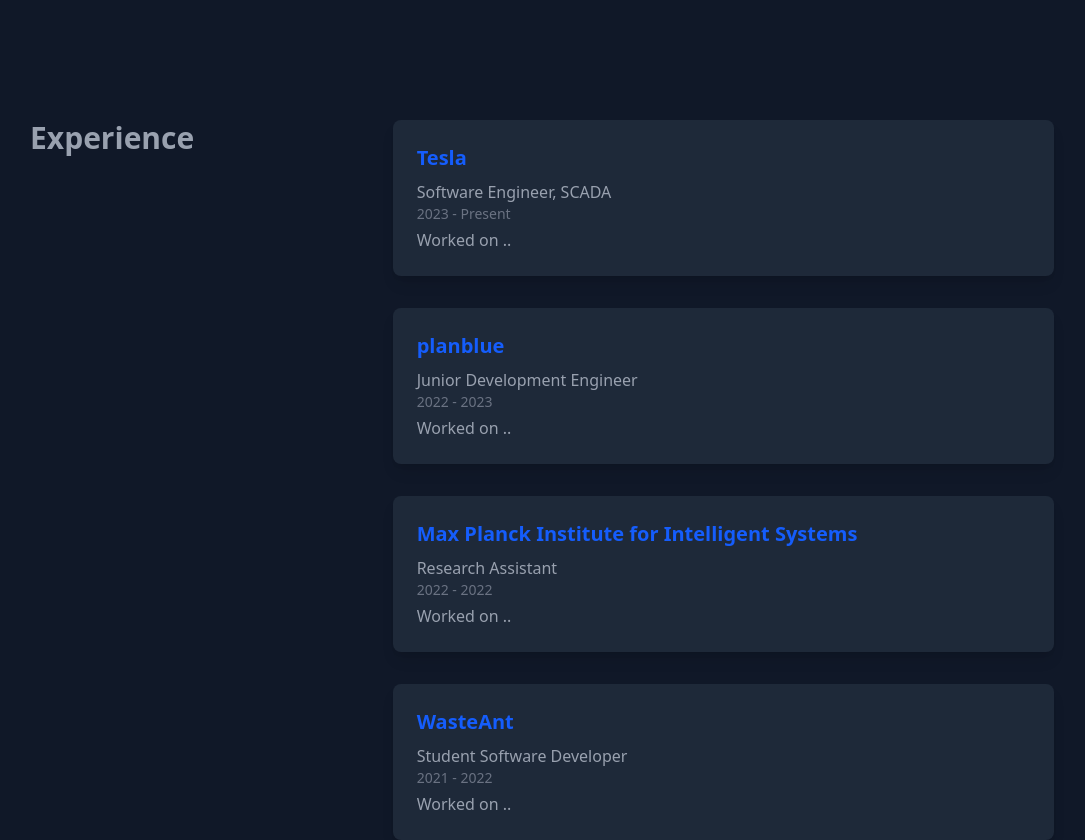
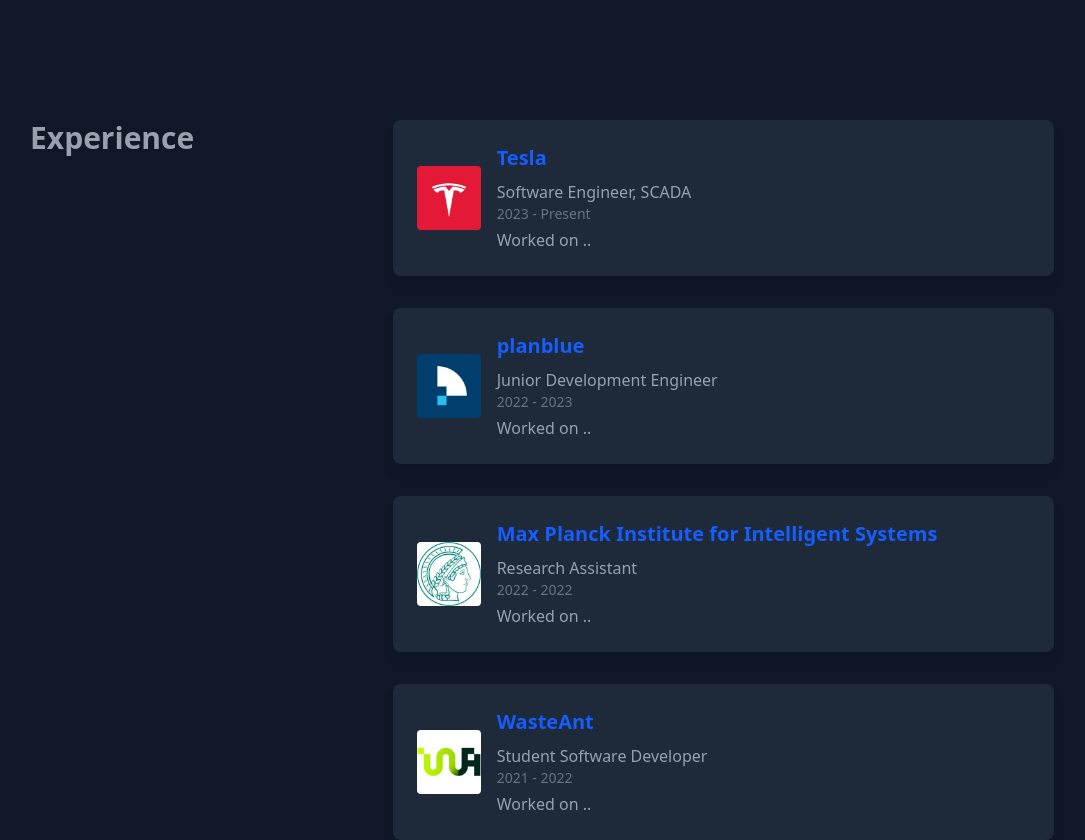
Before and after one commit to nayan-pradhan/personal-portfolio, a React (Vite) app: page / in a window 1280 px wide. Shown: the part 760-1600 px from the top of the page, without its empty margins (108-1193 px from the left). Built offline with nearby package versions, Linux system fonts and the light colour scheme.

Commit message:
Adding logos

```diff
--- a/src/components/Experience.jsx
+++ b/src/components/Experience.jsx
@@ -3,8 +3,9 @@ import { motion, useInView } from "framer-motion";
 
 const experience = [
     {
+        company: "Tesla",
         url: "https://www.tesla.com",
-        company: "Tesla",
+        logo: "/logos/tesla_motors_logo.jpeg",
         roles: [
             {
                 title: "Software Engineer, SCADA",
@@ -16,6 +17,7 @@ const experience = [
     {
         company: "planblue",
         url: "https://www.planblue.com",
+        logo: "/logos/planblue_logo.jpeg",
         roles: [
             {
                 title: "Junior Development Engineer",
@@ -27,6 +29,7 @@ const experience = [
     {
         company: "Max Planck Institute for Intelligent Systems",
         url: "https://www.is.mpg.de",
+        logo: "/logos/maxplanck_logo.jpeg",
         roles: [
             {
                 title: "Research Assistant",
@@ -38,6 +41,7 @@ const experience = [
     {
         company: "WasteAnt",
         url: "https://wasteant.com",
+        logo: "/logos/wasteant_gmbh_logo.jpeg",
         roles: [
             {
                 title: "Student Software Developer",
@@ -49,6 +53,7 @@ const experience = [
     {
         company: "Jacobs University Bremen",
         url: "https://www.jacobs-university.de",
+        logo: "/logos/jacobs_university_logo.jpeg",
         roles: [
             {
                 title: "Team Lead - RAMI Underwater Marine Robotics Competition",
@@ -100,8 +105,16 @@ const Experience = () => {
                         <motion.div
                             key={exp.company}
                             variants={itemVariants}
-                            className="bg-white dark:bg-gray-800 rounded-lg shadow-lg p-6"
+                            className="bg-white dark:bg-gray-800 rounded-lg shadow-lg p-6 flex items-center gap-4"
                         >
+                            {exp.logo && (
+                                <img
+                                    src={exp.logo}
+                                    alt={`${exp.company} logo`}
+                                    className="w-16 h-16 object-contain rounded"
+                                />
+                            )}
+                            <div>
                                 <a
                                     href={exp.url}
                                     target="_blank"
@@ -119,6 +132,7 @@ const Experience = () => {
                                         </div>
                                     ))}
                                 </div>
+                            </div>
                         </motion.div>
                     ))}
                 </motion.div>
```
Lines whose indentation alone changed are shown as unchanged.
